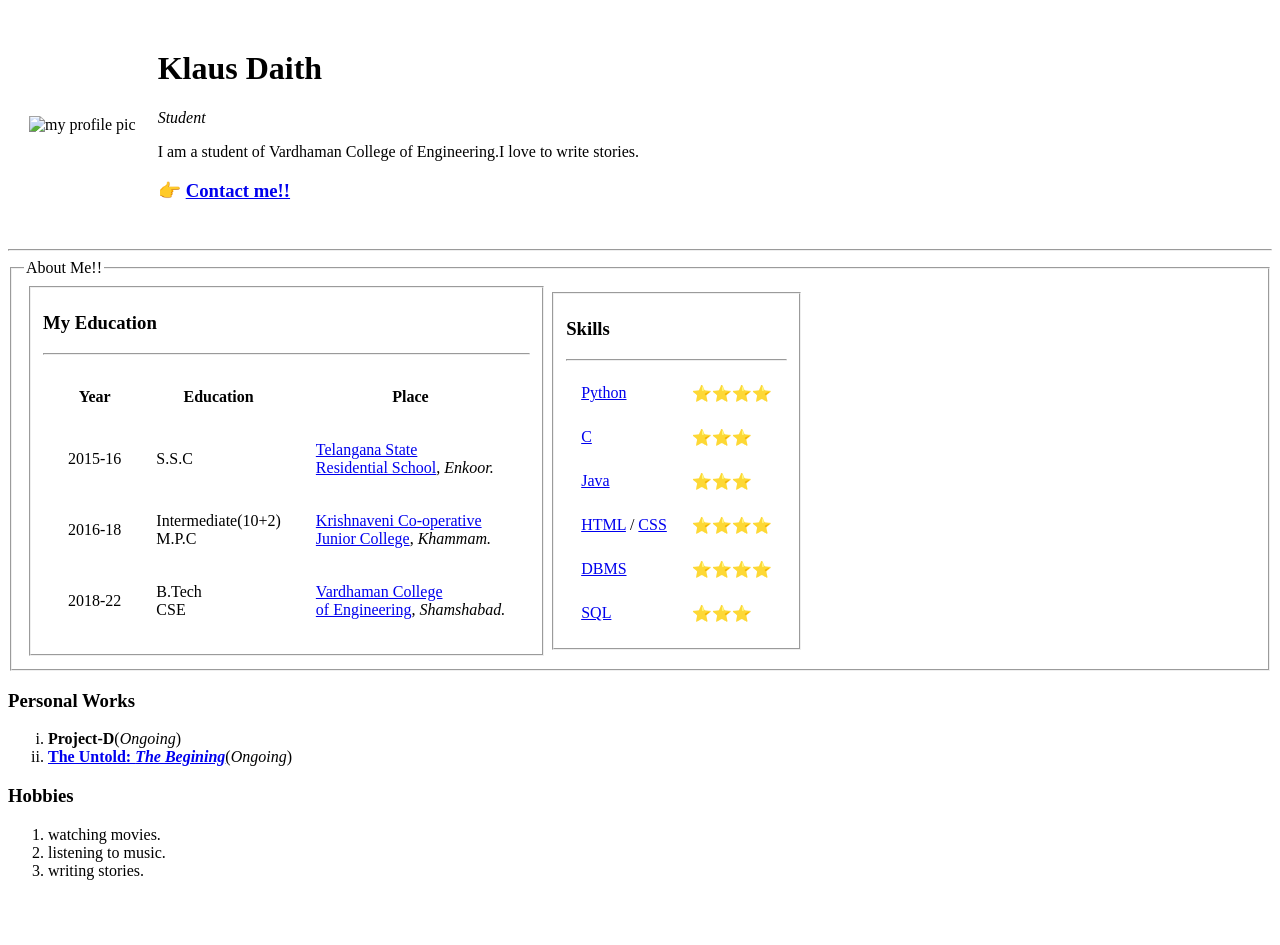
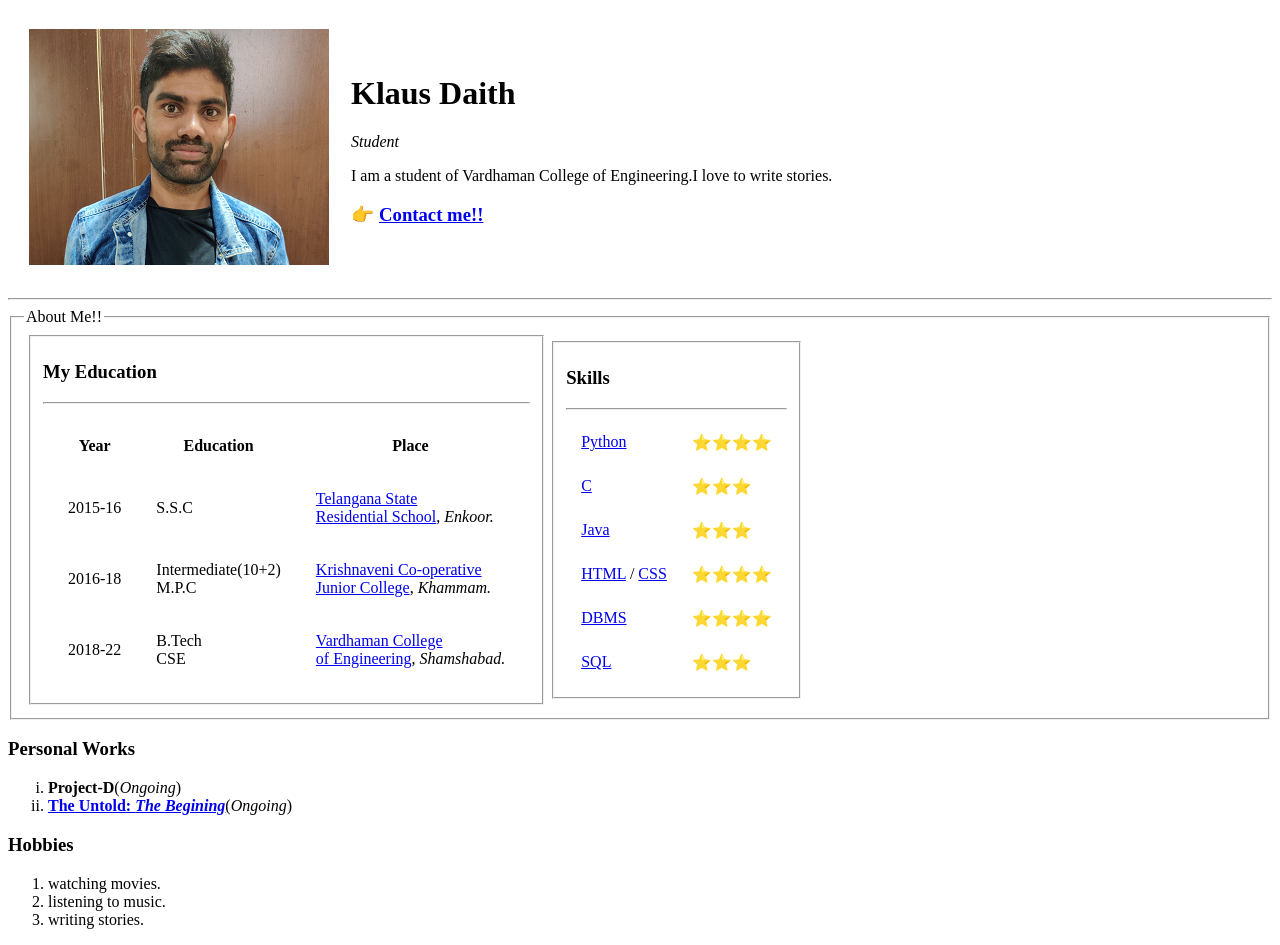
Before and after one commit to KlausDaith/mywebsite, a plain HTML site: page index.html in a window 1280 px wide. Before the commit the page ends 896 px from the top, so only its background shows below. Drawn offline with Linux system fonts and the light colour scheme.

Commit message:
Update index.html

```diff
--- a/index.html
+++ b/index.html
@@ -9,7 +9,7 @@
 <body>
   <table cellspacing='20'>
     <tr>
-      <td><img src="Images\pic.png" alt="my profile pic"></td>
+      <td><img src="pic.png" alt="my profile pic"></td>
       <td>
         <h1>Klaus Daith</h1>
         <p><em>Student</em></p>
```
